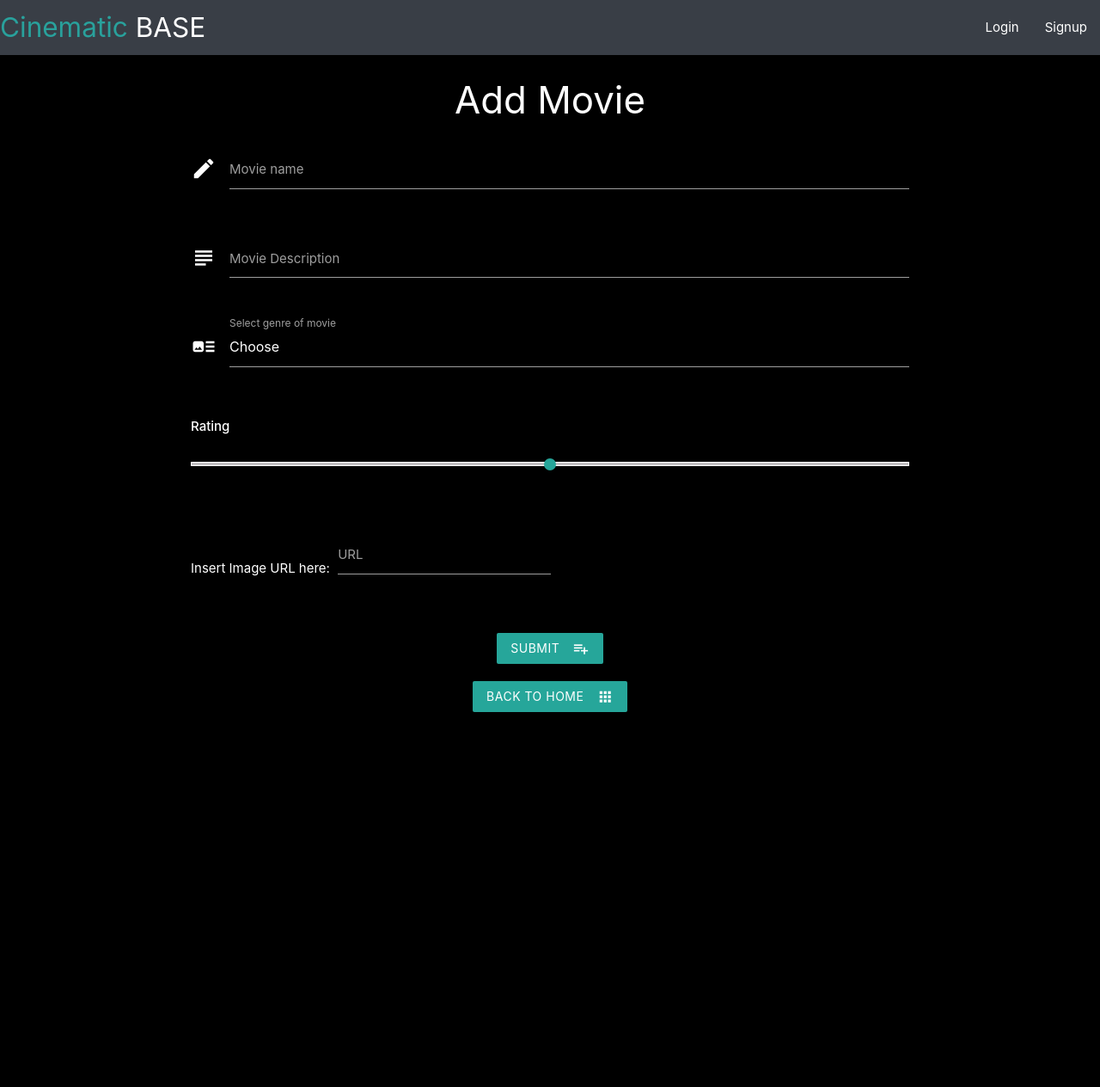
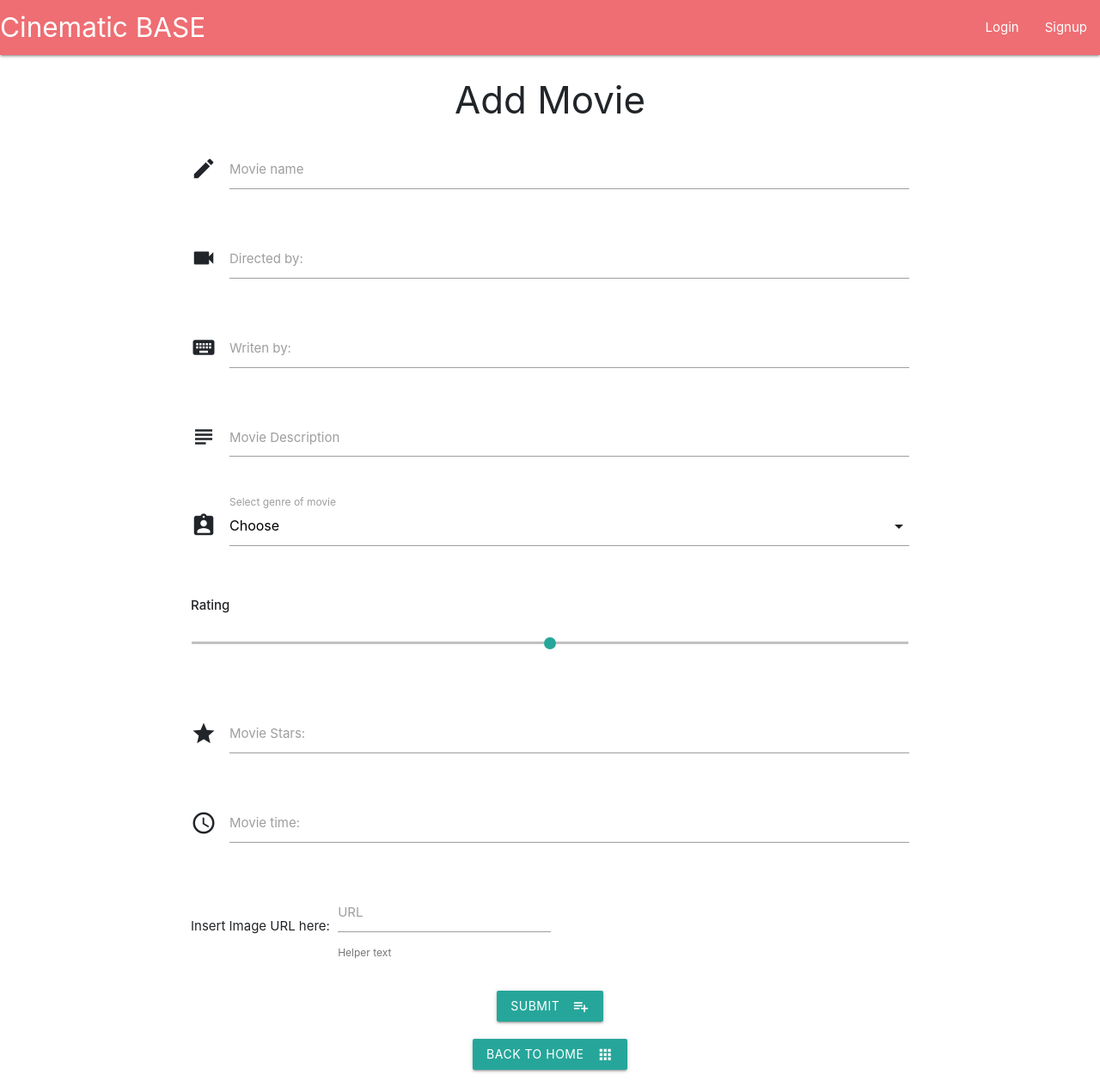
Before and after one commit to Liam-gosnell/Milestone_three, a Flask app: page /add_movie in a window 1280 px wide. Shown: the whole page at 86% size. Before the commit the page ends 828 px from the top, so only its background shows below. Run offline with Flask 2, Linux system fonts and the light colour scheme; data that the repository does not hold is empty; some libraries are stand-ins or nearby versions.

Commit message:
adding function to viewmovie.hmtl, adding the python to make viewsing specific movie

```diff
--- a/app.py
+++ b/app.py
@@ -2,8 +2,6 @@
 from flask import Flask, render_template, redirect, session, request, url_for
 from flask_pymongo import PyMongo
 from bson.objectid import ObjectId
-
-
 
 
 app = Flask(__name__)
@@ -19,6 +17,7 @@
     return render_template('index.html',
                            movies=mongo.db.movies.find())
 
+
 @app.route('/add_movie')
 def add_movie():
     return render_template('addmovie.html',
@@ -31,16 +30,15 @@
     movies.insert_one(request.form.to_dict())
     return redirect(url_for('index'))
 
-@app.route('/view_movie')
-def view_movie():
-    return render_template('viewmovie.html',
-                           movies=mongo.db.movies.find())
 
-
+@app.route('/view_movie/<movie_id>')
+def view_movie(movie_id):
+    movie = mongo.db.movies.find_one({'_id': ObjectId(movie_id)})
+    return render_template('viewmovie.html', movie=movie)
 
 
 if __name__ == '__main__':
     app.secret_key = 'mysecret'
-    app.run(host=os.environ.get('IP'),
-            port=int(os.environ.get('PORT')),
+    app.run(host=os.environ.get('IP', '0.0.0.0'),
+            port=int(os.environ.get('PORT', '5000')),
             debug=True)
--- a/static/css/styles.css
+++ b/static/css/styles.css
@@ -1,22 +1,4 @@
-body{
 
-    background: #000;
-    color: #fff;
-}
-
-.nav-wrapper{
-    background: #393e46!important;
-}
-
-.Cinematic{
-    color: #29a19c;
-}
-
-
-
-.select-wrapper input.select-dropdown{
-    color: #fff;
-}
 
 
 
--- a/templates/addmovie.html
+++ b/templates/addmovie.html
@@ -8,25 +8,39 @@
         <div class="row">
             <div class="input-field col s12">
                 <i class="material-icons prefix ">create</i>
-                <input id="movie_name" name="movie_name" type="text" class="validate text-white">
+                <input id="movie_name" name="movie_name" type="text" class="validate ">
                 <label for="icon_prefix">Movie name</label>
+            </div>
+       </div>
+       <div class="row">
+            <div class="input-field col s12">
+                <i class="material-icons prefix ">videocam</i>
+                <input id="movie_director" name="movie_director" type="text" class="validate ">
+                <label for="icon_prefix">Directed by:</label>
+            </div>
+       </div>
+       <div class="row">
+            <div class="input-field col s12">
+                <i class="material-icons prefix ">keyboard</i>
+                <input id="movie_writer" name="movie_writer" type="text" class="validate ">
+                <label for="icon_prefix">Writen by:</label>
             </div>
        </div>
          <div class="row">
             <div class="input-field col s12">
                 <i class="material-icons prefix">subject</i>
-                <textarea name="movie_description" id="movie_description" class="materialize-textarea text-white"></textarea>
+                <textarea name="movie_description" id="movie_description" class="materialize-textarea "></textarea>
                 <label for="icon_telephone">Movie Description</label>
             </div>
          </div>
 
         <div class="row">
             <div class="input-field col s12 ">
-            <i class="material-icons prefix">art_track</i>
+            <i class="material-icons prefix">assignment_ind</i>
              <select id="category" name="category_name">
                <option  value="" disabled selected>Choose</option>
                {% for cat in categories%}
-               <option class="text-white" value="{{cat.category_name}}">{{cat.category_name}}</option>
+               <option class="" value="{{cat.category_name}}">{{cat.category_name}}</option>
                {% endfor %}
              </select>
                <label>Select genre of movie</label>
@@ -40,6 +54,20 @@
                </p>
            </div>
       </div>
+      <div class="row">
+            <div class="input-field col s12">
+                <i class="material-icons prefix ">star</i>
+                <input id="movie_stars" name="movie_stars" type="text" class="validate ">
+                <label for="icon_prefix">Movie Stars:</label>
+            </div>
+       </div>
+       <div class="row">
+            <div class="input-field col s12">
+                <i class="material-icons prefix ">access_time</i>
+                <input id="movie_time" name="movie_time" type="text" class="validate ">
+                <label for="icon_prefix">Movie time:</label>
+            </div>
+       </div>
 
       <div class="row ">
         <div class="col s12">
@@ -60,7 +88,9 @@
          </button>
          </div>
        </div>
-       <div class="row center-align">
+    </form>
+
+    <div class="row center-align">
        <div class="col s12">
        <a href="{{ url_for('index') }}">
          <button class="btn waves-effect waves-light ">Back to Home
@@ -70,8 +100,6 @@
          </div>
        </div>
 
-    </form>
-
 </div>
 </section>
 {% endblock %}
--- a/templates/index.html
+++ b/templates/index.html
@@ -26,7 +26,7 @@
           <span class="card-title activator grey-text text-darken-4">
      {{movie.movie_name}}
             <i class="material-icons right">more_vert</i></span>
-          <p><a href="{{ url_for('view_movie') }}">Here for more</a></p>
+          <p><a href="{{ url_for('view_movie',movie_id=movie._id) }}">Read More</a></p>
          </div>
          <div class="card-reveal">
           <span class="card-title grey-text text-darken-4">
```
Also changed, not shown: templates/viewmovie.html (+29 -31 lines).
